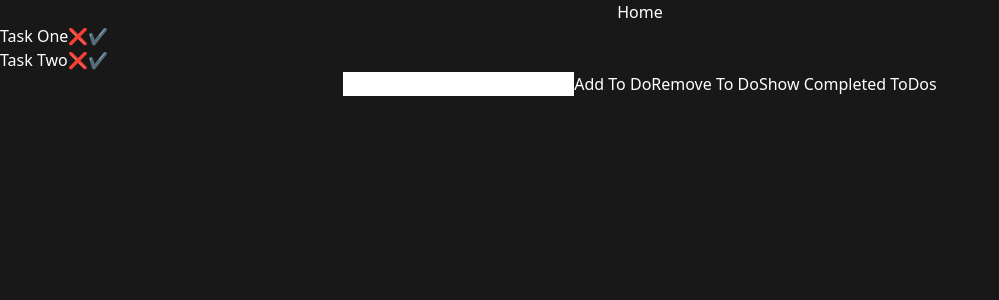
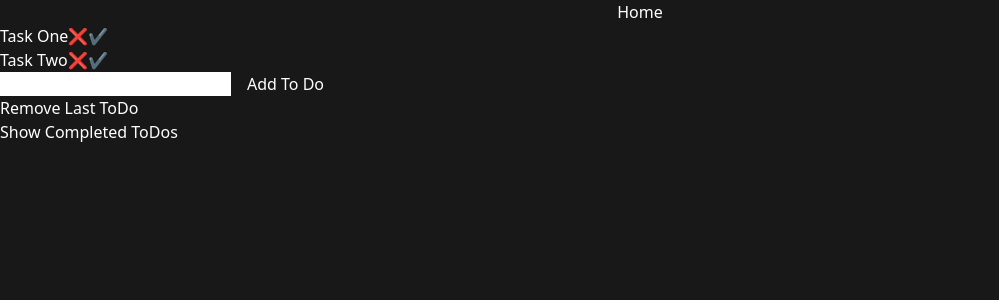
Before and after one commit to ASproson/react-challenges, a React (Create React App) app: page /todos in a window 1280 px wide. Shown: the top 300 px of the page, without its empty margins (0-999 px from the left). Built offline with nearby package versions, Linux system fonts and the light colour scheme.

Commit message:
Enables input submit on pressing enter

```diff
--- a/src/components/todos/Todos.tsx
+++ b/src/components/todos/Todos.tsx
@@ -21,7 +21,7 @@ export const Todos = () => {
   const [completedToDos, setCompletedToDos] = useState<ToDoItem[]>([]);
   const [showCompletedToDos, setShowCompletedToDos] = useState(false);
 
-  const handleAddTodo = (newToDo: string) => {
+  const handleAddToDo = (newToDo: string) => {
     if (!newToDo) return;
     const newTask = { id: uuidv4(), title: newToDo };
     setToDos((prev) => [...prev, newTask]);
@@ -63,15 +63,26 @@ export const Todos = () => {
           />
         );
       })}
-      <input
-        type="text"
-        value={newToDo}
-        onChange={(e) => setNewToDo(e.target.value)}
-      />
-      <button onClick={() => handleAddTodo(newToDo)}>Add To Do</button>
-      <button onClick={() => handleRemoveLastToDo()}>Remove To Do</button>
+      <div className="flex">
+        <input
+          type="text"
+          value={newToDo}
+          className="text-black"
+          onChange={(e) => setNewToDo(e.target.value)}
+          onKeyDown={(e) => (e.key === 'Enter' ? handleAddToDo(newToDo) : null)}
+        />
+        <button className="pl-4" onClick={() => handleAddToDo(newToDo)}>
+          Add To Do
+        </button>
+      </div>
+      <button className="block" onClick={() => handleRemoveLastToDo()}>
+        Remove Last ToDo
+      </button>
 
-      <button onClick={() => setShowCompletedToDos(!showCompletedToDos)}>
+      <button
+        className="block"
+        onClick={() => setShowCompletedToDos(!showCompletedToDos)}
+      >
         Show Completed ToDos
       </button>
 
```
